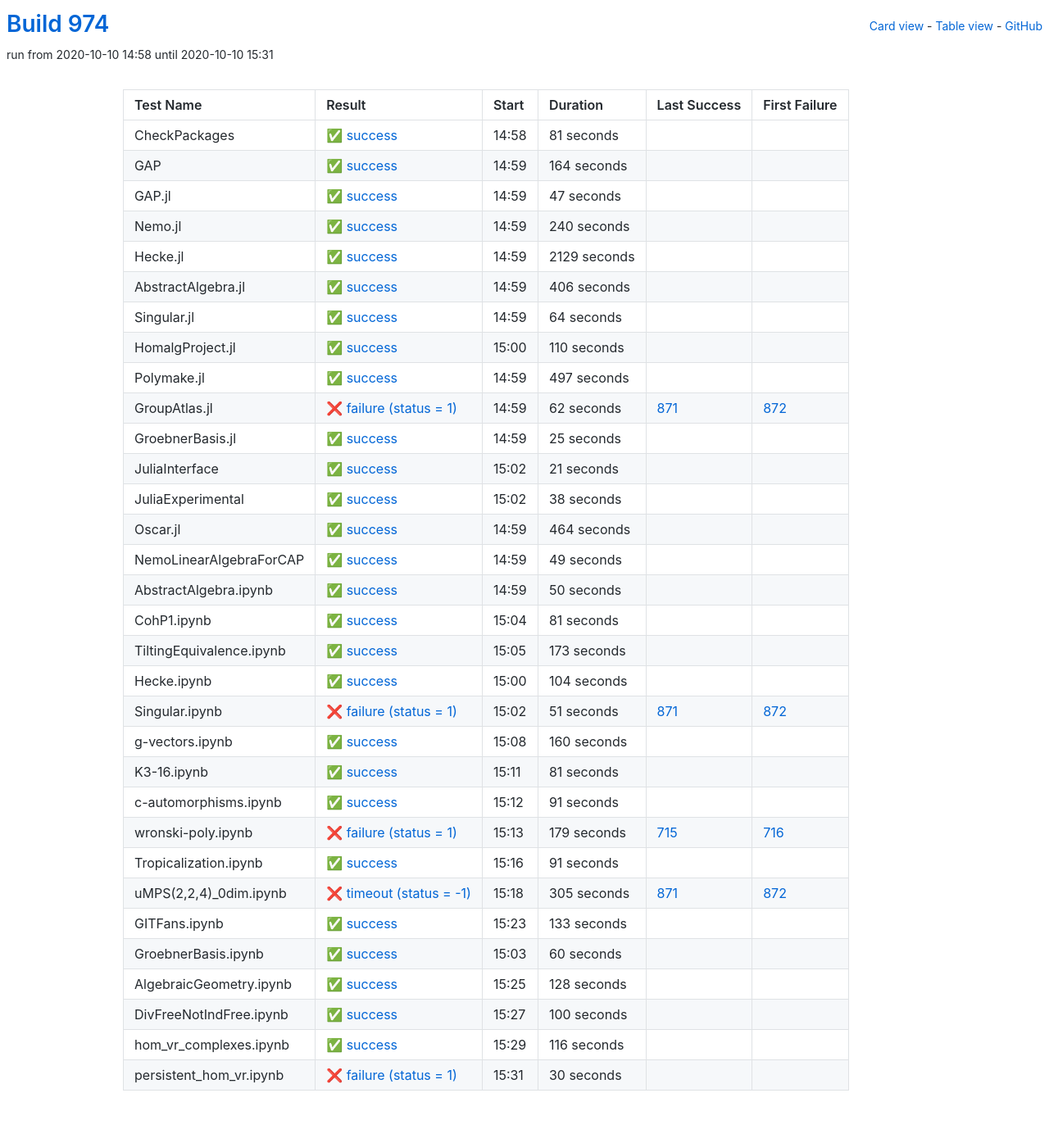
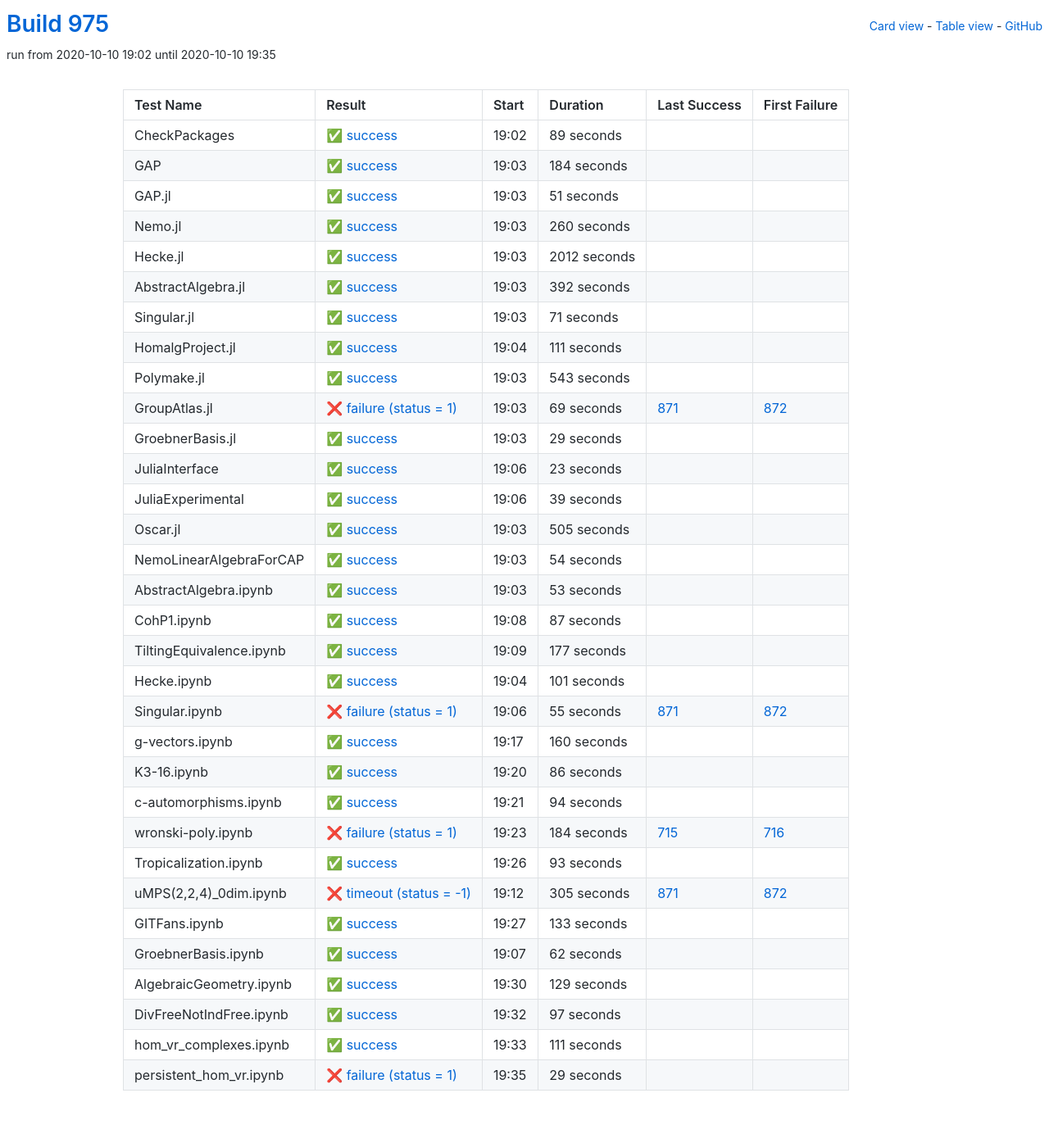
Before and after one commit to oscar-system/oscar-ci-status-stable, a Jekyll site: the page built from table.html, in a window 1280 px wide. Shown: the whole page at 82% size. Built offline with Jekyll 4.4.1, drawn with Linux system fonts in a browser that asks for light colours.

Commit message:
Build #975

```diff
--- a/_data/ci.yml
+++ b/_data/ci.yml
@@ -1,6 +1,6 @@
 ---
-build: 974
-build_url: https://oscarci.mathematik.uni-kl.de/job/oscar-stable/974/
+build: 975
+build_url: https://oscarci.mathematik.uni-kl.de/job/oscar-stable/975/
 job: oscar-stable
 organization: oscar-system
 repo: oscar-ci-status-stable
@@ -8,248 +8,248 @@ repourl: https://github.com/oscar-system/oscar-ci-status-stable
 tests:
 - name: CheckPackages
   id: checkpackages
-  log: https://oscarci.mathematik.uni-kl.de/job/oscar-stable/974/artifact/logs/build-974/CheckPackages.log
-  start: 2020-10-10 14:58
+  log: https://oscarci.mathematik.uni-kl.de/job/oscar-stable/975/artifact/logs/build-975/CheckPackages.log
+  start: 2020-10-10 19:02
   success: true
   exitcode: 0
   status: success
-  duration: 81
+  duration: 89
   last_success: false
   last_success_url:
   first_failure: false
   first_failure_url:
 - name: GAP
   id: gap
-  log: https://oscarci.mathematik.uni-kl.de/job/oscar-stable/974/artifact/logs/build-974/GAP.log
-  start: 2020-10-10 14:59
+  log: https://oscarci.mathematik.uni-kl.de/job/oscar-stable/975/artifact/logs/build-975/GAP.log
+  start: 2020-10-10 19:03
   success: true
   exitcode: 0
   status: success
-  duration: 164
+  duration: 184
   last_success: false
   last_success_url:
   first_failure: false
   first_failure_url:
 - name: GAP.jl
   id: gap-jl
-  log: https://oscarci.mathematik.uni-kl.de/job/oscar-stable/974/artifact/logs/build-974/GAP.jl.log
-  start: 2020-10-10 14:59
+  log: https://oscarci.mathematik.uni-kl.de/job/oscar-stable/975/artifact/logs/build-975/GAP.jl.log
+  start: 2020-10-10 19:03
   success: true
   exitcode: 0
   status: success
-  duration: 47
+  duration: 51
   last_success: false
   last_success_url:
   first_failure: false
   first_failure_url:
 - name: Nemo.jl
   id: nemo-jl
-  log: https://oscarci.mathematik.uni-kl.de/job/oscar-stable/974/artifact/logs/build-974/Nemo.jl.log
-  start: 2020-10-10 14:59
+  log: https://oscarci.mathematik.uni-kl.de/job/oscar-stable/975/artifact/logs/build-975/Nemo.jl.log
+  start: 2020-10-10 19:03
   success: true
   exitcode: 0
   status: success
-  duration: 240
+  duration: 260
   last_success: false
   last_success_url:
   first_failure: false
   first_failure_url:
 - name: Hecke.jl
   id: hecke-jl
-  log: https://oscarci.mathematik.uni-kl.de/job/oscar-stable/974/artifact/logs/build-974/Hecke.jl.log
-  start: 2020-10-10 14:59
+  log: https://oscarci.mathematik.uni-kl.de/job/oscar-stable/975/artifact/logs/build-975/Hecke.jl.log
+  start: 2020-10-10 19:03
   success: true
   exitcode: 0
   status: success
-  duration: 2129
+  duration: 2012
   last_success: false
   last_success_url:
   first_failure: false
   first_failure_url:
 - name: AbstractAlgebra.jl
   id: abstractalgebra-jl
-  log: https://oscarci.mathematik.uni-kl.de/job/oscar-stable/974/artifact/logs/build-974/AbstractAlgebra.jl.log
-  start: 2020-10-10 14:59
+  log: https://oscarci.mathematik.uni-kl.de/job/oscar-stable/975/artifact/logs/build-975/AbstractAlgebra.jl.log
+  start: 2020-10-10 19:03
   success: true
   exitcode: 0
   status: success
-  duration: 406
+  duration: 392
   last_success: false
   last_success_url:
   first_failure: false
   first_failure_url:
 - name: Singular.jl
   id: singular-jl
-  log: https://oscarci.mathematik.uni-kl.de/job/oscar-stable/974/artifact/logs/build-974/Singular.jl.log
-  start: 2020-10-10 14:59
+  log: https://oscarci.mathematik.uni-kl.de/job/oscar-stable/975/artifact/logs/build-975/Singular.jl.log
+  start: 2020-10-10 19:03
   success: true
   exitcode: 0
   status: success
-  duration: 64
+  duration: 71
   last_success: false
   last_success_url:
   first_failure: false
   first_failure_url:
 - name: HomalgProject.jl
   id: homalgproject-jl
-  log: https://oscarci.mathematik.uni-kl.de/job/oscar-stable/974/artifact/logs/build-974/HomalgProject.jl.log
-  start: 2020-10-10 15:00
+  log: https://oscarci.mathematik.uni-kl.de/job/oscar-stable/975/artifact/logs/build-975/HomalgProject.jl.log
+  start: 2020-10-10 19:04
   success: true
   exitcode: 0
   status: success
-  duration: 110
+  duration: 111
   last_success: false
   last_success_url:
   first_failure: false
   first_failure_url:
 - name: Polymake.jl
   id: polymake-jl
-  log: https://oscarci.mathematik.uni-kl.de/job/oscar-stable/974/artifact/logs/build-974/Polymake.jl.log
-  start: 2020-10-10 14:59
+  log: https://oscarci.mathematik.uni-kl.de/job/oscar-stable/975/artifact/logs/build-975/Polymake.jl.log
+  start: 2020-10-10 19:03
   success: true
   exitcode: 0
   status: success
-  duration: 497
+  duration: 543
   last_success: false
   last_success_url:
   first_failure: false
   first_failure_url:
 - name: GroupAtlas.jl
   id: groupatlas-jl
-  log: https://oscarci.mathematik.uni-kl.de/job/oscar-stable/974/artifact/logs/build-974/GroupAtlas.jl.log
-  start: 2020-10-10 14:59
+  log: https://oscarci.mathematik.uni-kl.de/job/oscar-stable/975/artifact/logs/build-975/GroupAtlas.jl.log
+  start: 2020-10-10 19:03
   success: false
   exitcode: 1
   status: failure
-  duration: 62
+  duration: 69
   last_success: 871
   last_success_url: https://oscarci.mathematik.uni-kl.de/job/oscar-stable/871/
   first_failure: 872
   first_failure_url: https://oscarci.mathematik.uni-kl.de/job/oscar-stable/872/
 - name: GroebnerBasis.jl
   id: groebnerbasis-jl
-  log: https://oscarci.mathematik.uni-kl.de/job/oscar-stable/974/artifact/logs/build-974/GroebnerBasis.jl.log
-  start: 2020-10-10 14:59
+  log: https://oscarci.mathematik.uni-kl.de/job/oscar-stable/975/artifact/logs/build-975/GroebnerBasis.jl.log
+  start: 2020-10-10 19:03
   success: true
   exitcode: 0
   status: success
-  duration: 25
+  duration: 29
   last_success: false
   last_success_url:
   first_failure: false
   first_failure_url:
 - name: JuliaInterface
   id: juliainterface
-  log: https://oscarci.mathematik.uni-kl.de/job/oscar-stable/974/artifact/logs/build-974/JuliaInterface.log
-  start: 2020-10-10 15:02
+  log: https://oscarci.mathematik.uni-kl.de/job/oscar-stable/975/artifact/logs/build-975/JuliaInterface.log
+  start: 2020-10-10 19:06
   success: true
   exitcode: 0
   status: success
-  duration: 21
+  duration: 23
   last_success: false
   last_success_url:
   first_failure: false
   first_failure_url:
 - name: JuliaExperimental
   id: juliaexperimental
-  log: https://oscarci.mathematik.uni-kl.de/job/oscar-stable/974/artifact/logs/build-974/JuliaExperimental.log
-  start: 2020-10-10 15:02
+  log: https://oscarci.mathematik.uni-kl.de/job/oscar-stable/975/artifact/logs/build-975/JuliaExperimental.log
+  start: 2020-10-10 19:06
   success: true
   exitcode: 0
   status: success
-  duration: 38
+  duration: 39
   last_success: false
   last_success_url:
   first_failure: false
   first_failure_url:
 - name: Oscar.jl
   id: oscar-jl
-  log: https://oscarci.mathematik.uni-kl.de/job/oscar-stable/974/artifact/logs/build-974/Oscar.jl.log
-  start: 2020-10-10 14:59
+  log: https://oscarci.mathematik.uni-kl.de/job/oscar-stable/975/artifact/logs/build-975/Oscar.jl.log
+  start: 2020-10-10 19:03
   success: true
   exitcode: 0
   status: success
-  duration: 464
+  duration: 505
   last_success: false
   last_success_url:
   first_failure: false
   first_failure_url:
 - name: NemoLinearAlgebraForCAP
   id: nemolinearalgebraforcap
-  log: https://oscarci.mathematik.uni-kl.de/job/oscar-stable/974/artifact/logs/build-974/NemoLinearAlgebraForCAP.log
-  start: 2020-10-10 14:59
+  log: https://oscarci.mathematik.uni-kl.de/job/oscar-stable/975/artifact/logs/build-975/NemoLinearAlgebraForCAP.log
+  start: 2020-10-10 19:03
   success: true
   exitcode: 0
   status: success
-  duration: 49
+  duration: 54
   last_success: false
   last_success_url:
   first_failure: false
   first_failure_url:
 - name: AbstractAlgebra.ipynb
   id: abstractalgebra-ipynb
-  log: https://oscarci.mathematik.uni-kl.de/job/oscar-stable/974/artifact/logs/build-974/AbstractAlgebra.ipynb.log
-  start: 2020-10-10 14:59
+  log: https://oscarci.mathematik.uni-kl.de/job/oscar-stable/975/artifact/logs/build-975/AbstractAlgebra.ipynb.log
+  start: 2020-10-10 19:03
   success: true
   exitcode: 0
   status: success
-  duration: 50
+  duration: 53
   last_success: false
   last_success_url:
   first_failure: false
   first_failure_url:
 - name: CohP1.ipynb
   id: cohp1-ipynb
-  log: https://oscarci.mathematik.uni-kl.de/job/oscar-stable/974/artifact/logs/build-974/CohP1.ipynb.log
-  start: 2020-10-10 15:04
+  log: https://oscarci.mathematik.uni-kl.de/job/oscar-stable/975/artifact/logs/build-975/CohP1.ipynb.log
+  start: 2020-10-10 19:08
   success: true
   exitcode: 0
   status: success
-  duration: 81
+  duration: 87
   last_success: false
   last_success_url:
   first_failure: false
   first_failure_url:
 - name: TiltingEquivalence.ipynb
   id: tiltingequivalence-ipynb
-  log: https://oscarci.mathematik.uni-kl.de/job/oscar-stable/974/artifact/logs/build-974/TiltingEquivalence.ipynb.log
-  start: 2020-10-10 15:05
+  log: https://oscarci.mathematik.uni-kl.de/job/oscar-stable/975/artifact/logs/build-975/TiltingEquivalence.ipynb.log
+  start: 2020-10-10 19:09
   success: true
   exitcode: 0
   status: success
-  duration: 173
+  duration: 177
   last_success: false
   last_success_url:
   first_failure: false
   first_failure_url:
 - name: Hecke.ipynb
   id: hecke-ipynb
-  log: https://oscarci.mathematik.uni-kl.de/job/oscar-stable/974/artifact/logs/build-974/Hecke.ipynb.log
-  start: 2020-10-10 15:00
+  log: https://oscarci.mathematik.uni-kl.de/job/oscar-stable/975/artifact/logs/build-975/Hecke.ipynb.log
+  start: 2020-10-10 19:04
   success: true
   exitcode: 0
   status: success
-  duration: 104
+  duration: 101
   last_success: false
   last_success_url:
   first_failure: false
   first_failure_url:
 - name: Singular.ipynb
   id: singular-ipynb
-  log: https://oscarci.mathematik.uni-kl.de/job/oscar-stable/974/artifact/logs/build-974/Singular.ipynb.log
-  start: 2020-10-10 15:02
+  log: https://oscarci.mathematik.uni-kl.de/job/oscar-stable/975/artifact/logs/build-975/Singular.ipynb.log
+  start: 2020-10-10 19:06
   success: false
   exitcode: 1
   status: failure
-  duration: 51
+  duration: 55
   last_success: 871
   last_success_url: https://oscarci.mathematik.uni-kl.de/job/oscar-stable/871/
   first_failure: 872
   first_failure_url: https://oscarci.mathematik.uni-kl.de/job/oscar-stable/872/
 - name: g-vectors.ipynb
   id: g-vectors-ipynb
-  log: https://oscarci.mathematik.uni-kl.de/job/oscar-stable/974/artifact/logs/build-974/g-vectors.ipynb.log
-  start: 2020-10-10 15:08
+  log: https://oscarci.mathematik.uni-kl.de/job/oscar-stable/975/artifact/logs/build-975/g-vectors.ipynb.log
+  start: 2020-10-10 19:17
   success: true
   exitcode: 0
   status: success
@@ -260,56 +260,56 @@ tests:
   first_failure_url:
 - name: K3-16.ipynb
   id: k3-16-ipynb
-  log: https://oscarci.mathematik.uni-kl.de/job/oscar-stable/974/artifact/logs/build-974/K3-16.ipynb.log
-  start: 2020-10-10 15:11
+  log: https://oscarci.mathematik.uni-kl.de/job/oscar-stable/975/artifact/logs/build-975/K3-16.ipynb.log
+  start: 2020-10-10 19:20
   success: true
   exitcode: 0
   status: success
-  duration: 81
+  duration: 86
   last_success: false
   last_success_url:
   first_failure: false
   first_failure_url:
 - name: c-automorphisms.ipynb
   id: c-automorphisms-ipynb
-  log: https://oscarci.mathematik.uni-kl.de/job/oscar-stable/974/artifact/logs/build-974/c-automorphisms.ipynb.log
-  start: 2020-10-10 15:12
+  log: https://oscarci.mathematik.uni-kl.de/job/oscar-stable/975/artifact/logs/build-975/c-automorphisms.ipynb.log
+  start: 2020-10-10 19:21
   success: true
   exitcode: 0
   status: success
-  duration: 91
+  duration: 94
   last_success: false
   last_success_url:
   first_failure: false
   first_failure_url:
 - name: wronski-poly.ipynb
   id: wronski-poly-ipynb
-  log: https://oscarci.mathematik.uni-kl.de/job/oscar-stable/974/artifact/logs/build-974/wronski-poly.ipynb.log
-  start: 2020-10-10 15:13
+  log: https://oscarci.mathematik.uni-kl.de/job/oscar-stable/975/artifact/logs/build-975/wronski-poly.ipynb.log
+  start: 2020-10-10 19:23
   success: false
   exitcode: 1
   status: failure
-  duration: 179
+  duration: 184
   last_success: 715
   last_success_url: https://oscarci.mathematik.uni-kl.de/job/oscar-stable/715/
   first_failure: 716
   first_failure_url: https://oscarci.mathematik.uni-kl.de/job/oscar-stable/716/
 - name: Tropicalization.ipynb
   id: tropicalization-ipynb
-  log: https://oscarci.mathematik.uni-kl.de/job/oscar-stable/974/artifact/logs/build-974/Tropicalization.ipynb.log
-  start: 2020-10-10 15:16
+  log: https://oscarci.mathematik.uni-kl.de/job/oscar-stable/975/artifact/logs/build-975/Tropicalization.ipynb.log
+  start: 2020-10-10 19:26
   success: true
   exitcode: 0
   status: success
-  duration: 91
+  duration: 93
   last_success: false
   last_success_url:
   first_failure: false
   first_failure_url:
 - name: uMPS(2,2,4)_0dim.ipynb
   id: umps-2-2-4-0dim-ipynb
-  log: https://oscarci.mathematik.uni-kl.de/job/oscar-stable/974/artifact/logs/build-974/uMPS-2-2-4-_0dim.ipynb.log
-  start: 2020-10-10 15:18
+  log: https://oscarci.mathematik.uni-kl.de/job/oscar-stable/975/artifact/logs/build-975/uMPS-2-2-4-_0dim.ipynb.log
+  start: 2020-10-10 19:12
   success: false
   exitcode: -1
   status: timeout
@@ -320,8 +320,8 @@ tests:
   first_failure_url: https://oscarci.mathematik.uni-kl.de/job/oscar-stable/872/
 - name: GITFans.ipynb
   id: gitfans-ipynb
-  log: https://oscarci.mathematik.uni-kl.de/job/oscar-stable/974/artifact/logs/build-974/GITFans.ipynb.log
-  start: 2020-10-10 15:23
+  log: https://oscarci.mathematik.uni-kl.de/job/oscar-stable/975/artifact/logs/build-975/GITFans.ipynb.log
+  start: 2020-10-10 19:27
   success: true
   exitcode: 0
   status: success
@@ -332,60 +332,60 @@ tests:
   first_failure_url:
 - name: GroebnerBasis.ipynb
   id: groebnerbasis-ipynb
-  log: https://oscarci.mathematik.uni-kl.de/job/oscar-stable/974/artifact/logs/build-974/GroebnerBasis.ipynb.log
-  start: 2020-10-10 15:03
+  log: https://oscarci.mathematik.uni-kl.de/job/oscar-stable/975/artifact/logs/build-975/GroebnerBasis.ipynb.log
+  start: 2020-10-10 19:07
   success: true
   exitcode: 0
   status: success
-  duration: 60
+  duration: 62
   last_success: false
   last_success_url:
   first_failure: false
   first_failure_url:
 - name: AlgebraicGeometry.ipynb
   id: algebraicgeometry-ipynb
-  log: https://oscarci.mathematik.uni-kl.de/job/oscar-stable/974/artifact/logs/build-974/AlgebraicGeometry.ipynb.log
-  start: 2020-10-10 15:25
+  log: https://oscarci.mathematik.uni-kl.de/job/oscar-stable/975/artifact/logs/build-975/AlgebraicGeometry.ipynb.log
+  start: 2020-10-10 19:30
   success: true
   exitcode: 0
   status: success
-  duration: 128
+  duration: 129
   last_success: false
   last_success_url:
   first_failure: false
   first_failure_url:
 - name: DivFreeNotIndFree.ipynb
   id: divfreenotindfree-ipynb
-  log: https://oscarci.mathematik.uni-kl.de/job/oscar-stable/974/artifact/logs/build-974/DivFreeNotIndFree.ipynb.log
-  start: 2020-10-10 15:27
+  log: https://oscarci.mathematik.uni-kl.de/job/oscar-stable/975/artifact/logs/build-975/DivFreeNotIndFree.ipynb.log
+  start: 2020-10-10 19:32
   success: true
   exitcode: 0
   status: success
-  duration: 100
+  duration: 97
   last_success: false
   last_success_url:
   first_failure: false
   first_failure_url:
 - name: hom_vr_complexes.ipynb
   id: hom-vr-complexes-ipynb
-  log: https://oscarci.mathematik.uni-kl.de/job/oscar-stable/974/artifact/logs/build-974/hom_vr_complexes.ipynb.log
-  start: 2020-10-10 15:29
+  log: https://oscarci.mathematik.uni-kl.de/job/oscar-stable/975/artifact/logs/build-975/hom_vr_complexes.ipynb.log
+  start: 2020-10-10 19:33
   success: true
   exitcode: 0
   status: success
-  duration: 116
+  duration: 111
   last_success: false
   last_success_url:
   first_failure: false
   first_failure_url:
 - name: persistent_hom_vr.ipynb
   id: persistent-hom-vr-ipynb
-  log: https://oscarci.mathematik.uni-kl.de/job/oscar-stable/974/artifact/logs/build-974/persistent_hom_vr.ipynb.log
-  start: 2020-10-10 15:31
+  log: https://oscarci.mathematik.uni-kl.de/job/oscar-stable/975/artifact/logs/build-975/persistent_hom_vr.ipynb.log
+  start: 2020-10-10 19:35
   success: false
   exitcode: 1
   status: failure
-  duration: 30
+  duration: 29
   last_success: false
   last_success_url:
   first_failure: false
```
Also changed, not shown: README.md.
